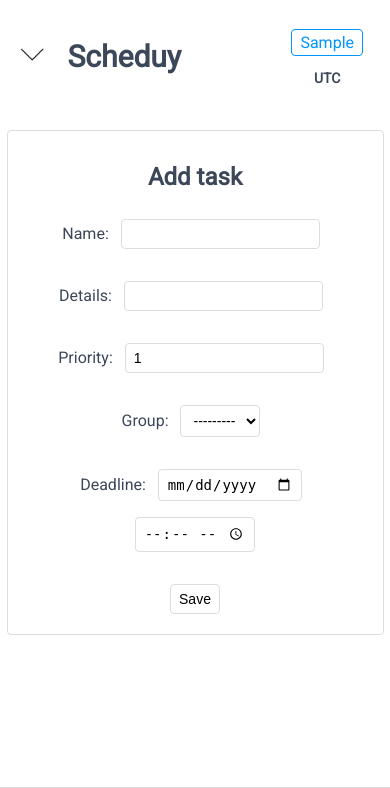
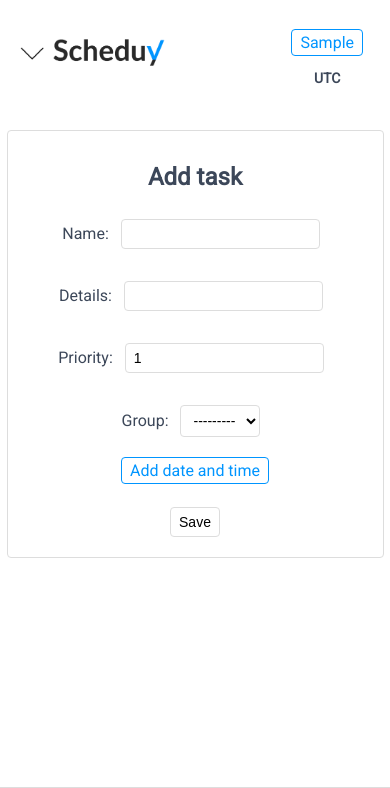
Before and after one commit to mikgor/Scheduy, a Django app: page /tcreate/ in a window 390 px wide. Shown: the top 788 px of the page. Run offline with Django 3.2, Linux system fonts and the light colour scheme; the visitor is signed in with stand-in values (Sample User, id 1); data that the repository does not hold is empty; parts of the project's set-up code (start-up, migrations or seed data) failed here and were passed over.

Commit message:
Deadline is optional, details max length-> 150, first tasks can't be moved

```diff
--- a/scheduyapp/models.py
+++ b/scheduyapp/models.py
@@ -34,9 +34,9 @@ class TaskGroup(models.Model):
 
 class Task(models.Model):
     name = models.CharField(_('Name'), max_length=40)
-    details = models.CharField(_('Details'), max_length=80, blank=True)
+    details = models.CharField(_('Details'), max_length=150, blank=True)
     is_done = models.BooleanField(default=False)
-    deadline = models.DateTimeField(_('Deadline'))
+    deadline = models.DateTimeField(_('Deadline'), null=True, blank=True)
     priority = models.PositiveSmallIntegerField(_('Priority'), default=1)
     group = models.ForeignKey(TaskGroup, on_delete=models.CASCADE, verbose_name = _('Group'))
 
--- a/scheduyapp/static/scheduyapp/js/Inputs.js
+++ b/scheduyapp/static/scheduyapp/js/Inputs.js
@@ -1,13 +1,16 @@
 function DatetimepickedEvent() {
    var deadlineDate = document.getElementById("deadlineDate").value;
    var deadlineTime = document.getElementById("deadlineTime").value;
-   document.getElementById("id_deadline").value = deadlineDate + " " + deadlineTime;
+   if (deadlineDate!='')
+      document.getElementById("id_deadline").value = deadlineDate + " " + deadlineTime;
 }
 
 function Updatedatetimepicker() {
    var elvalue = document.getElementById("id_deadline").value;
    document.getElementById("deadlineDate").value = elvalue.split(" ")[0];
    document.getElementById("deadlineTime").value = elvalue.split(" ")[1];
+   if (elvalue!='')
+      displayDeadlineInputs();
 }
 
 function ColorpickedEvent() {
@@ -55,5 +58,16 @@ function AddColorOptions() {
        option.value = option.text = groupColors[i];
        option.style.backgroundColor = groupColors[i];
        el.add(option);
-       }
+   }
 }
+
+function displayDeadlineInputs() {
+   document.getElementById("deadlineInputs").style.display = "block";
+   document.getElementById("addDeadlineBtn").style.display = "none";
+}
+
+function hideDeadlineInputsAndClear() {
+   document.getElementById("deadlineInputs").style.display = "none";
+   document.getElementById("addDeadlineBtn").style.display = "inline-block";
+   document.getElementById("id_deadline").value = "";
+}
--- a/scheduyapp/static/scheduyapp/style.css
+++ b/scheduyapp/static/scheduyapp/style.css
@@ -29,6 +29,17 @@ header, .taskActions {
 	width: 33.3%;
 }
 
+#logo {
+	background-image: url("img/logo.png");
+	display: inline-block;
+   width: 161px;
+	height: 38px;
+   background-size: 100%;
+	cursor: pointer;
+	background-repeat: no-repeat;
+	background-size: 100% 100%;
+}
+
 #logoMenu {
     margin: auto;
     font-weight: bold;
@@ -49,7 +60,7 @@ header, .taskActions {
    margin-right: 0;
 }
 
-#userMenu {
+#userMenu, .userMenu {
 	transition: 0.5s;
 	border: 1px solid;
 	border-radius: 4px;
@@ -311,6 +322,10 @@ ul.errorlist {
     text-align: center;
 }
 
+#deadlineInputs {
+	display: none;
+}
+
 .icon, .icon-big {
    display: inline-block;
    width: 20px;
@@ -357,8 +372,9 @@ ul.errorlist {
 .icon-arrow-down {
    background-image: url("icons/arrow-down.png");
 	display: none;
-	margin-right: 15px;
-	margin-top: 5px;
+	margin-right: 5px;
+	margin-bottom: 5px;
+	float: left;
 }
 
 @media only screen and (max-width: 1000px) {
@@ -389,6 +405,10 @@ ul.errorlist {
 			 display: block;
 			 left: 5%;
 		}
+		#logo {
+			width: 143px;
+			height: 34px;
+		}
 }
 
 @media only screen and (max-width: 600px) {
@@ -408,3 +428,10 @@ ul.errorlist {
 	    white-space: pre-line;
 	 }
 }
+
+@media only screen and (max-width: 390px) {
+	#logo {
+		width: 115px;
+		height: 27px;
+	}
+}
--- a/scheduyapp/templates/scheduyapp/base.html
+++ b/scheduyapp/templates/scheduyapp/base.html
@@ -15,7 +15,7 @@
       <header>
          <div id="logoMenu">
             <span class="icon-big icon-arrow-down" title="{% trans "Show or hide menu" %}" onclick="SetMenuUrlsVisibility();"></span>
-            <a href="{% url 'index' %}" title="{% trans "Home" %}">Scheduy</a>
+            <a href="{% url 'index' %}" title="{% trans "Home" %}"><div id="logo"></div></a>
          <ul id="menuUrls" class="menuUrls">
             <li><a href="">{% trans "News" %}</a></li>
             <li><a href="">{% trans "Privacy policy" %}</a></li>
--- a/scheduyapp/templates/scheduyapp/task_form.html
+++ b/scheduyapp/templates/scheduyapp/task_form.html
@@ -11,11 +11,9 @@
 <form method="post">{% csrf_token %}
    <h2>{% trans "Add task" %}</h2>
    {{ form.as_p }}
-   <p>{% trans "Deadline" %}: <input type="date" required id="deadlineDate" onchange="DatetimepickedEvent()"></input>
-   <input type="time" required id="deadlineTime" onchange="DatetimepickedEvent()"></input></p>
-   <input type="submit" value="{% trans "Save" %}" />
+   <div class="userMenu" id="addDeadlineBtn" onclick="displayDeadlineInputs();">{% trans "Add date and time" %}</div>
+   <div id="deadlineInputs">{% trans "Deadline" %}: <input type="date" id="deadlineDate" onchange="DatetimepickedEvent()"></input>
+   <input type="time" id="deadlineTime" onchange="DatetimepickedEvent()"></input></div>
+   </br></br><input type="submit" value="{% trans "Save" %}" />
 </form>
-<script type="text/javascript">DatetimepickedEvent();</script>
-
-
 {% endblock content %}
--- a/scheduyapp/views.py
+++ b/scheduyapp/views.py
@@ -36,8 +36,9 @@ class TaskCreate(LoginRequiredMixin, CreateView):
 
     def form_valid(self, form):
         self.object = form.save(commit=False)
-        convertedToPreferenced = pytz.timezone(self.request.user.timezonePreference).localize(self.object.deadline.replace(tzinfo=None))
-        self.object.deadline = convertedToPreferenced.astimezone(pytz.timezone('UCT'))
+        if self.object.deadline:
+            convertedToPreferenced = pytz.timezone(self.request.user.timezonePreference).localize(self.object.deadline.replace(tzinfo=None))
+            self.object.deadline = convertedToPreferenced.astimezone(pytz.timezone('UCT'))
         self.object.save()
         self.request.user.tasks.add(self.object)
         return HttpResponseRedirect(self.get_success_url())
@@ -83,7 +84,8 @@ class TaskUpdate(LoginRequiredMixin, UpdateView):
     def get_initial(self):
         initial = super(TaskUpdate, self).get_initial()
         task = self.get_object()
-        initial['deadline'] = task.deadline.astimezone(pytz.timezone(self.request.user.timezonePreference)).replace(tzinfo=pytz.timezone('UTC'))
+        if task.deadline:
+            initial['deadline'] = task.deadline.astimezone(pytz.timezone(self.request.user.timezonePreference)).replace(tzinfo=pytz.timezone('UTC'))
         return initial
 
     def get(self, request, *args, **kwargs):
@@ -101,8 +103,9 @@ class TaskUpdate(LoginRequiredMixin, UpdateView):
 
     def form_valid(self, form):
         self.object = form.save(commit=False)
-        convertedToPreferenced = pytz.timezone(self.request.user.timezonePreference).localize(self.object.deadline.replace(tzinfo=None))
-        self.object.deadline = convertedToPreferenced.astimezone(pytz.timezone('UCT'))
+        if self.object.deadline:
+            convertedToPreferenced = pytz.timezone(self.request.user.timezonePreference).localize(self.object.deadline.replace(tzinfo=None))
+            self.object.deadline = convertedToPreferenced.astimezone(pytz.timezone('UCT'))
         self.object.save()
         return HttpResponseRedirect(self.get_success_url())
 
```
Also changed, not shown: scheduyapp/templates/scheduyapp/index.html (+8 -4 lines), scheduyapp/templates/scheduyapp/task_update_form.html (+5 -3 lines), locale/en/LC_MESSAGES/django.po, locale/pl/LC_MESSAGES/django.po, scheduyapp/migrations/0015_auto_20180927_2055.py (added), scheduyapp/static/scheduyapp/img/logo.png (added).
